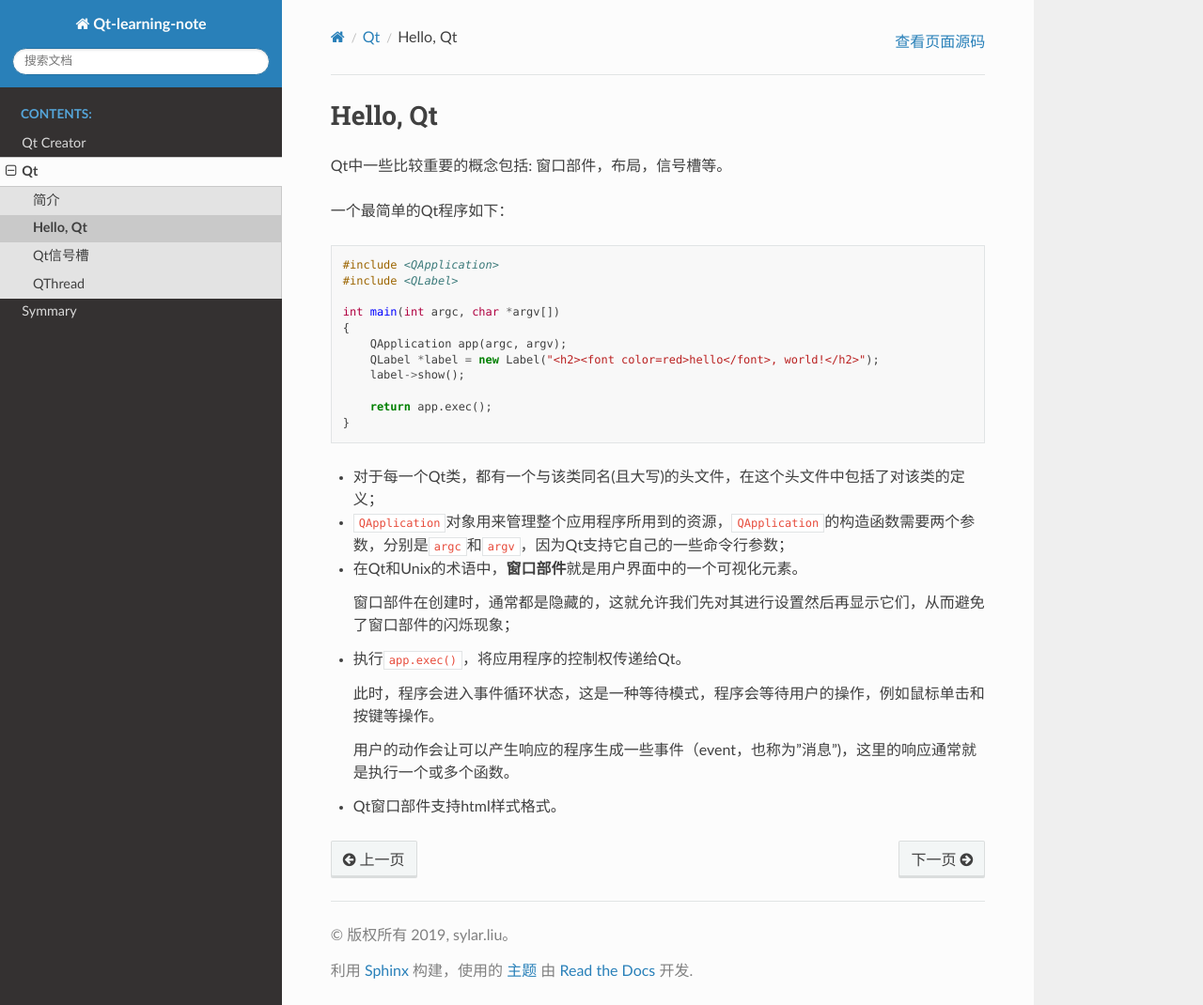
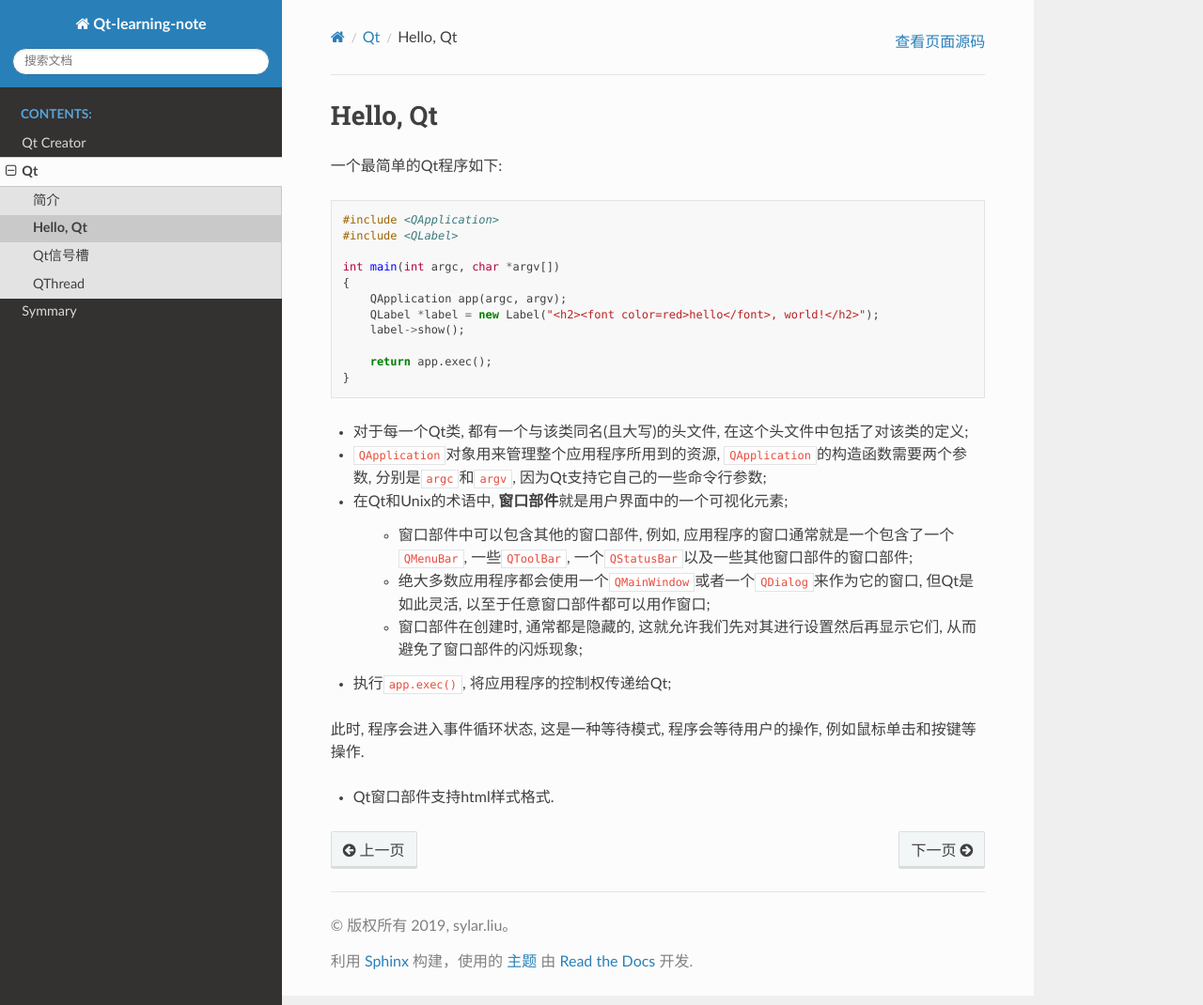
Before and after one commit to My-LearningNotes/Qt, a Sphinx documentation site: the page built from source/qt/hello_Qt.rst, in a window 1280 px wide and 1070 px high. Shown: the whole window at 94% size. Built offline with Sphinx 7.4.7 and the Read the Docs theme 2.0.0, drawn with Linux system fonts in a browser that asks for light colours.

Commit message:
修改关于Hello, Qt的笔记

```diff
--- a/source/qt/hello_Qt.rst
+++ b/source/qt/hello_Qt.rst
@@ -1,36 +1,36 @@
 Hello, Qt
 =========
 
-Qt中一些比较重要的概念包括: 窗口部件，布局，信号槽等。
+一个最简单的Qt程序如下:
 
-一个最简单的Qt程序如下：
+.. code-block:: cpp
 
-.. code:: c++
+    #include <QApplication>
+    #include <QLabel>
 
-   #include <QApplication>
-   #include <QLabel>
+    int main(int argc, char *argv[])
+    {
+        QApplication app(argc, argv);
+        QLabel *label = new Label("<h2><font color=red>hello</font>, world!</h2>");
+        label->show();
 
-   int main(int argc, char *argv[])
-   {
-       QApplication app(argc, argv);
-       QLabel *label = new Label("<h2><font color=red>hello</font>, world!</h2>");
-       label->show();
+        return app.exec();
+    }
 
-       return app.exec();
-   }
+- 对于每一个Qt类, 都有一个与该类同名(且大写)的头文件, 在这个头文件中包括了对该类的定义;
 
--  对于每一个Qt类，都有一个与该类同名(且大写)的头文件，在这个头文件中包括了对该类的定义；
+- ``QApplication``\ 对象用来管理整个应用程序所用到的资源, \ ``QApplication``\ 的构造函数需要两个参数, 分别是\ ``argc``\ 和\ ``argv``\ , 因为Qt支持它自己的一些命令行参数;
 
--  ``QApplication``\ 对象用来管理整个应用程序所用到的资源，\ ``QApplication``\ 的构造函数需要两个参数，分别是\ ``argc``\ 和\ ``argv``\ ，因为Qt支持它自己的一些命令行参数；
+- 在Qt和Unix的术语中, \ **窗口部件**\ 就是用户界面中的一个可视化元素;
 
--  在Qt和Unix的术语中，\ **窗口部件**\ 就是用户界面中的一个可视化元素。
+    * 窗口部件中可以包含其他的窗口部件, 例如, 应用程序的窗口通常就是一个包含了一个\ ``QMenuBar``, 一些\ ``QToolBar``, 一个\ ``QStatusBar``\ 以及一些其他窗口部件的窗口部件;
 
-   窗口部件在创建时，通常都是隐藏的，这就允许我们先对其进行设置然后再显示它们，从而避免了窗口部件的闪烁现象；
+    * 绝大多数应用程序都会使用一个\ ``QMainWindow``\ 或者一个\ ``QDialog``\ 来作为它的窗口,  但Qt是如此灵活, 以至于任意窗口部件都可以用作窗口;
 
--  执行\ ``app.exec()``\ ，将应用程序的控制权传递给Qt。
+    * 窗口部件在创建时, 通常都是隐藏的, 这就允许我们先对其进行设置然后再显示它们, 从而避免了窗口部件的闪烁现象;
 
-   此时，程序会进入事件循环状态，这是一种等待模式，程序会等待用户的操作，例如鼠标单击和按键等操作。
+- 执行\ ``app.exec()``\ , 将应用程序的控制权传递给Qt;
 
-   用户的动作会让可以产生响应的程序生成一些事件（event，也称为"消息")，这里的响应通常就是执行一个或多个函数。
+此时, 程序会进入事件循环状态, 这是一种等待模式, 程序会等待用户的操作, 例如鼠标单击和按键等操作.
 
--  Qt窗口部件支持html样式格式。
+- Qt窗口部件支持html样式格式.
```
